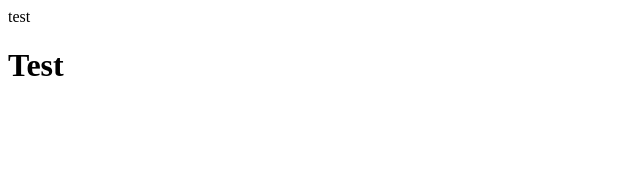
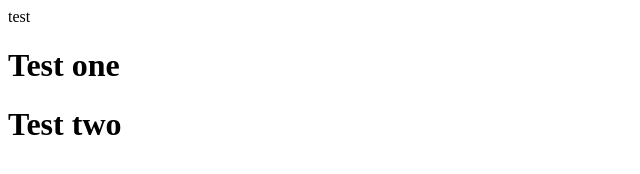
Before and after one commit to mayankhardiya/gitTest, a plain HTML site: page index.html in a window 1280 px wide. Shown: the whole page, without its empty margins (0-640 px from the left). Drawn offline with Linux system fonts and the light colour scheme.

```diff
--- a/index.html
+++ b/index.html
@@ -3,6 +3,7 @@
     <head>test</head>
     <title>Mayank current brach issue</title>
     <body>
-        <h1>Test</h1>
+        <h1>Test one</h1>
+        <h1>Test two</h1>
     </body>
 </html>
```
